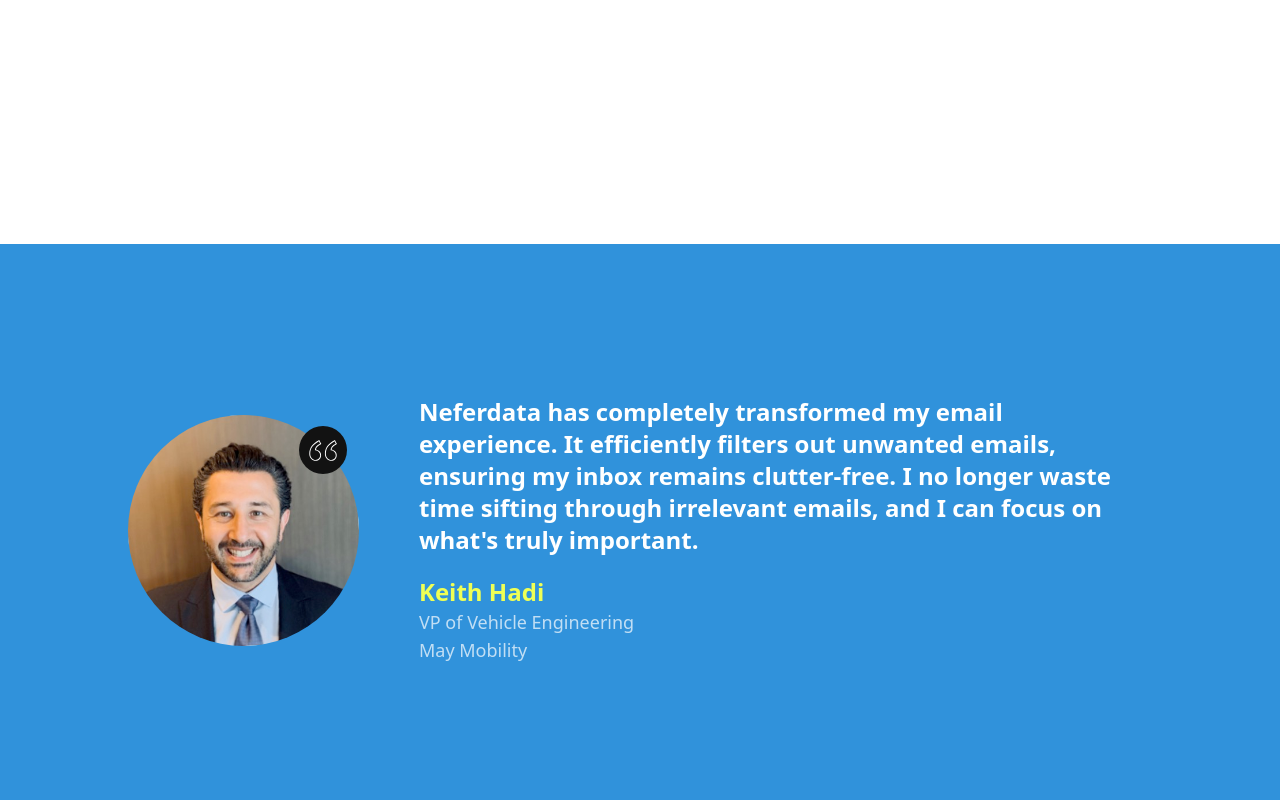
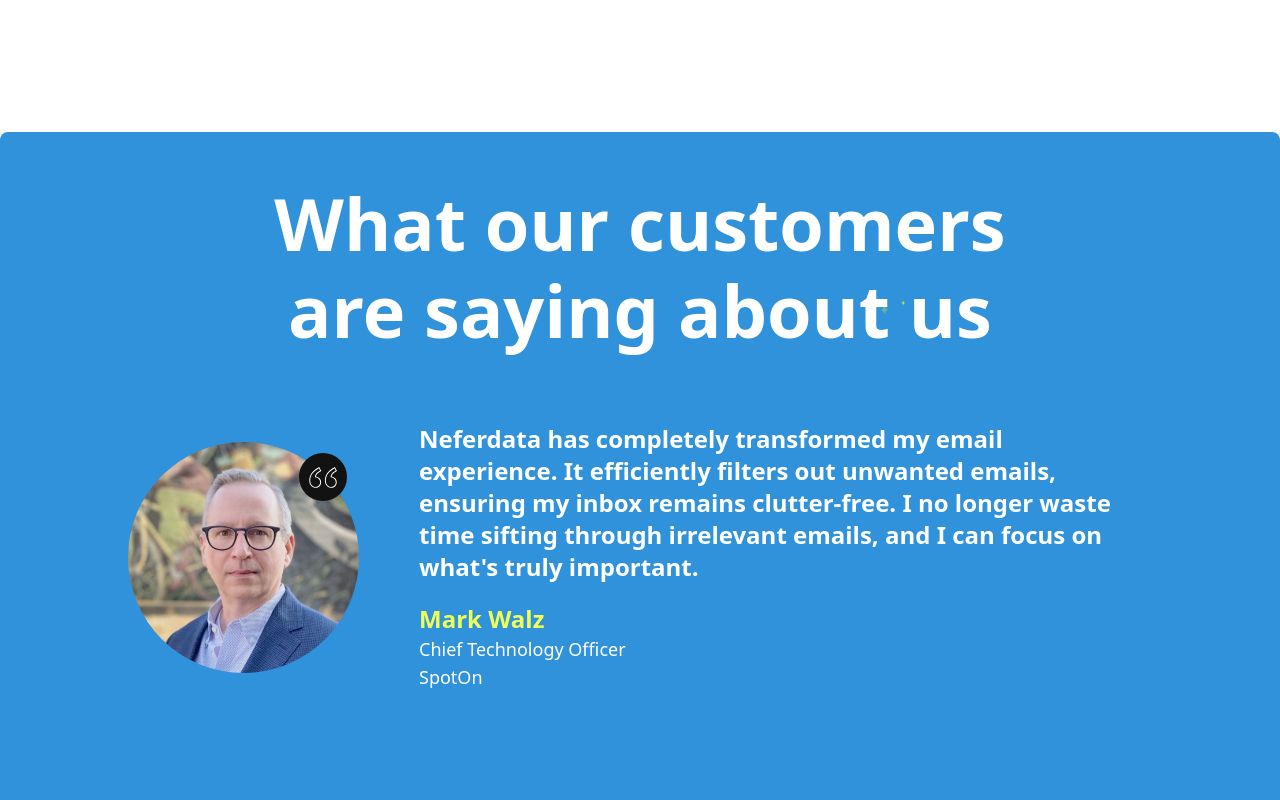
Before and after one commit to Hamdysaad20/NeferData_LandingPages, a React (Vite) app: page / in a window 1280 px wide. Shown: the part 4100-4900 px from the top of the page. Built offline with nearby package versions, Linux system fonts and the light colour scheme.

Commit message:
Add framer-motion library and update styling in FAQs and Testimonials components

```diff
--- a/package.json
+++ b/package.json
@@ -11,6 +11,7 @@
   },
   "dependencies": {
     "@nextui-org/react": "^2.2.9",
+    "framer-motion": "^10.16.16",
     "localforage": "^1.10.0",
     "lottie-react": "^2.4.0",
     "match-sorter": "^6.3.1",
--- a/src/Components/FAQs/FAQs.jsx
+++ b/src/Components/FAQs/FAQs.jsx
@@ -7,7 +7,7 @@
 function FAQs({ questions }) {
   return (
     <div>
-      <div className='w-full justify-center flex pt-0 pb-12 '>
+      <div className='w-full justify-center flex pt-12'>
         <div className='flex flex-col gap-6 text-[#121212] text-center  box-border px-0 lg:px-16 max-lg:px-2 max-md:px-0 max-w-[890px]'>
           <div
             style={{
@@ -35,7 +35,7 @@
       </div>
 
       <div className="flex gap-4 m-0  pb-12 justify-center" radius="md">
-      <div className='w-full max-w-[1000px] px-4  '>
+      <div className='w-full max-w-[1000px] px-4 pt-12  '>
       <Accordion
        selectionMode="multiple"
         className='bg-[#F7F7F7]  border border-[#E5E5E5] rounded-lg outline-none focus:outline-none '
--- a/src/Components/Slider/Slider.jsx
+++ b/src/Components/Slider/Slider.jsx
@@ -1,9 +1,10 @@
-import { useState, useEffect, useRef } from "react";
+import { useState, useEffect } from "react";
+import { motion, AnimatePresence } from "framer-motion";
 import Lottie from "lottie-react";
 import groovyWalkAnimation from "../../Lottie/qkfCNGxSmo.json";
 import Keith_Hadi_Avatar from '../../assets/Images/Keith_Hadi_Avatar.png';
 import Mark_Walz_Avatar from '../../assets/Images/Mark_Walz_Avatar.png';
-const delay = 4000;
+const delay = 7000;
 
 function Slideshow() {
   const [index, setIndex] = useState(0);
@@ -31,12 +32,23 @@
     }, delay);
 
     return () => clearInterval(interval);
-  }, []);
+  }, [
+    testimonialData.length,
+
+  ]);
+
+  const transition = {
+    duration: 0.1,
+    type: "spring",
+    damping: 25,
+    stiffness: 120,
+  };
+
 
   const currentTestimonial = testimonialData[index];
 
   return (
-    <div className='slideshow w-full'>
+    <div className=' w-full'>
       <div className='slideshowDots'>
         {testimonialData.map((_, idx) => (
           <div
@@ -49,8 +61,14 @@
       </div>
       <div className='slideshowSlider'>
         <div className='slide'>
-          <article
-            className={`w-full bg-[#3092DB] text-white py-[112px] my-[112px] flex justify-center items-center ${currentTestimonial.classes}`}>
+          <AnimatePresence mode='wait'>
+            <motion.article
+              key={index}
+              initial={{ opacity: 0 }}
+              animate={{ opacity: 1 }}
+              exit={{ opacity: 0 }}
+              transition={transition}
+              className={`w-full  text-white pb-[52px] mt-[30px] mb-[70px] flex justify-center items-center ${currentTestimonial.classes}`}>
               <div className={`w-[80%] max-w-[1200px] flex gap-5 justify-center items-center max-md:flex-col`}>
                 <div className='relative hover:scale-95 duration-500 cursor-pointer select-none'>
                   <img
@@ -63,25 +81,49 @@
                   </span>
                 </div>
                 <div className={`flex flex-col box-border lg:p-10 gap-5`}>
-                <blockquote>
+                  <motion.blockquote
+                    initial={{ opacity: 0 }}
+                    animate={{ opacity: 1 }}
+                    exit={{ opacity: 0 }}
+                    transition={transition}
+                  >
                     <p className='text-2xl font-semibold max-w-[900px]'>
                       {currentTestimonial.message}
                     </p>
-                </blockquote>
+                  </motion.blockquote>
                   <div className='flex flex-col'>
-                  <h3 className='text-2xl font-semibold text-[#efff55]'>
+                    <motion.h3
+                      initial={{ opacity: 0 }}
+                      animate={{ opacity: 1 }}
+                      exit={{ opacity: 0 }}
+                      transition={transition}
+                      className='text-2xl font-semibold text-[#efff55]'
+                    >
                       {currentTestimonial.name}
-                  </h3>
-                  <p className='text-lg font-normal  opacity-70'>
+                    </motion.h3>
+                    <motion.p
+                      initial={{ opacity: 0 }}
+                      animate={{ opacity: 1 }}
+                      exit={{ opacity: 0 }}
+                      transition={transition}
+                      className='text-lg font-normal  opacity-70'
+                    >
                       {currentTestimonial.jobTitle}
-                  </p>
-                  <p className='text-lg font-light opacity-70'>
+                    </motion.p>
+                    <motion.p
+                      initial={{ opacity: 0 }}
+                      animate={{ opacity: 1 }}
+                      exit={{ opacity: 0 }}
+                      transition={transition}
+                      className='text-lg font-light opacity-70'
+                    >
                       {currentTestimonial.companyName}
-                  </p>
+                    </motion.p>
                   </div>
                 </div>
               </div>
-          </article>
+            </motion.article>
+          </AnimatePresence>
         </div>
       </div>
     </div>
--- a/src/Components/Testimonials/Testimonials.jsx
+++ b/src/Components/Testimonials/Testimonials.jsx
@@ -1,15 +1,37 @@
 import Slideshow from '../Slider/Slider';
+import Sparkels from "../Spark/spark";
 
 const Testimonials = () => {
 
   return (
-   <div className='w-full '>
+  <div className='w-full flex justify-center'>
+     <div className='w-full bg-[#3092DB] rounded-lg  max-w-[1500px] '>
+<div className='w-full justify-center flex pt-12'>
+<div className='flex flex-col gap-6  justify-center  text-center   box-border px-0 lg:px-16 max-lg:px-2 max-md:px-0 max-w-[890px]'>
+          <div
+            style={{
+              fontFamily:
+                'ui-sans-serif, system-ui, -apple-system, BlinkMacSystemFont, "Segoe UI", Roboto, "Helvetica Neue", Arial, "Noto Sans", sans-serif',
+              fontWeight: "bold",
+              lineHeight: "120%",
+            }}
+            className='text-4xl md:text-7xl  text-white font-bold relative leading-120%'>
+            <span>
+              What our customers are saying about us
+            </span>
+            <div className="absolute  h-20 w-20   right-5 md:right-20 -bottom-10 md:-bottom-2"><Sparkels/></div>
+
+          </div>
+
+        </div>
+</div>
     <Slideshow
 
     />
 
 
    </div>
+  </div>
 
     );
 };
```
Also changed, not shown: 1 other file (tests, documents, lock files or other folders). Lines whose indentation alone changed are shown as unchanged.
